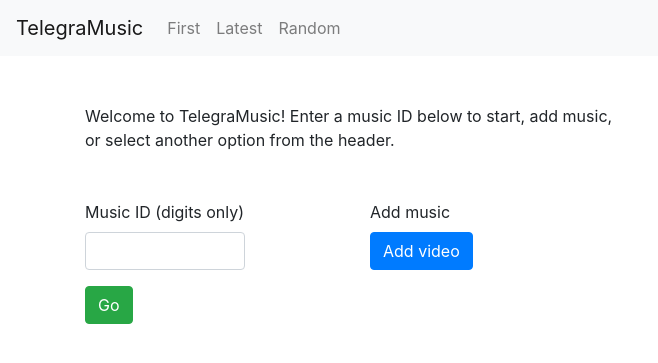
After one commit to frankdai320/music, a Django app: template music_app/templates/music_app/index.html in a window 1280 px wide. The commit adds this page. Shown: the top 363 px of the page, without its empty margins (0-658 px from the left). Run offline with Django 3.2, Linux system fonts and the light colour scheme; the template is opened without the code that fills it, so the values that code supplies are empty; some libraries are stand-ins or nearby versions.

Commit message:
Add a really awful index page

```diff
--- a/music_app/templates/music_app/add.html
+++ b/music_app/templates/music_app/add.html
@@ -49,11 +49,11 @@
             <form id="submit" action=''>
 
                 <div class="form-group">
-                    <label for="name">Name:</label>
+                    <label for="name">Name</label>
                     <input name="name" id="name" class="form-control">
                 </div>
                 <div class="form-group">
-                    <label for="url">Url:</label>
+                    <label for="url">Url</label>
                     <input name="url" id="url" class="form-control">
                 </div>
                 <button id="button" type=button class="btn btn-success">Submit</button>
--- a/music_app/templates/music_app/header.html
+++ b/music_app/templates/music_app/header.html
@@ -1,5 +1,5 @@
 <nav class="navbar navbar-expand-lg navbar-light bg-light">
-    <a class="navbar-brand">TelegraMusic</a>
+    <a class="navbar-brand" href="{% url 'index' %}">TelegraMusic</a>
     <div class="collapse navbar-collapse" id="navbarNav">
         <ul class="navbar-nav">
             <li class="nav-item">
--- /dev/null
+++ b/music_app/templates/music_app/index.html
@@ -0,0 +1,39 @@
+<!DOCTYPE html>
+<html lang="en">
+<head>
+    <meta charset="UTF-8">
+    <title>TelegraMusic</title>
+    <link rel="stylesheet" href="https://maxcdn.bootstrapcdn.com/bootstrap/4.0.0/css/bootstrap.min.css"
+          integrity="sha384-Gn5384xqQ1aoWXA+058RXPxPg6fy4IWvTNh0E263XmFcJlSAwiGgFAW/dAiS6JXm" crossorigin="anonymous">
+</head>
+<body>
+{% include "music_app/header.html" %}
+<br><br>
+<div class="container">
+    <div class="row">
+        <div class="col-md-6">
+            Welcome to TelegraMusic! Enter a music ID below to start, add music, or select another option from the
+            header.
+        </div>
+    </div>
+    <br><br>
+    <div class="row">
+        <div class="col-md-2">
+            <form id="go" action="{% url 'go' %}">
+                <div class="form-group">
+                    <label for="musicid">Music ID (digits only)</label>
+                    <input name="musicid" id="musicid" class="form-control" pattern="[0-9]+" required>
+                </div>
+                <button id="button" form="go" type="submit" class="btn btn-success">Go</button>
+            </form>
+        </div>
+        <div class="col-md-1"></div>
+        <div class="col-md-2">
+            <form id="add" action="{% url 'add music' %}">
+                <label for="addbutton">Add music</label>
+                <button class="btn btn-primary" id="addbutton">Add video</button>
+        </div>
+    </div>
+</div>
+</body>
+</html>
--- a/music_app/urls.py
+++ b/music_app/urls.py
@@ -8,6 +8,7 @@ urlpatterns = [
     path('api/latest', views.api_latest, name='api latest'),
     path('api/', views.num, name="get number"),
     path('<int:musicid>/', views.getm, name="get music"),
+    path('go/', views.go, name='go'),
     path('add/', views.add, name="add music"),
     path('latest/', views.latest, name="latest"),
     path('random/', views.random, name='random'),
```
Also changed, not shown: music_app/views.py (+6 -1 lines).
